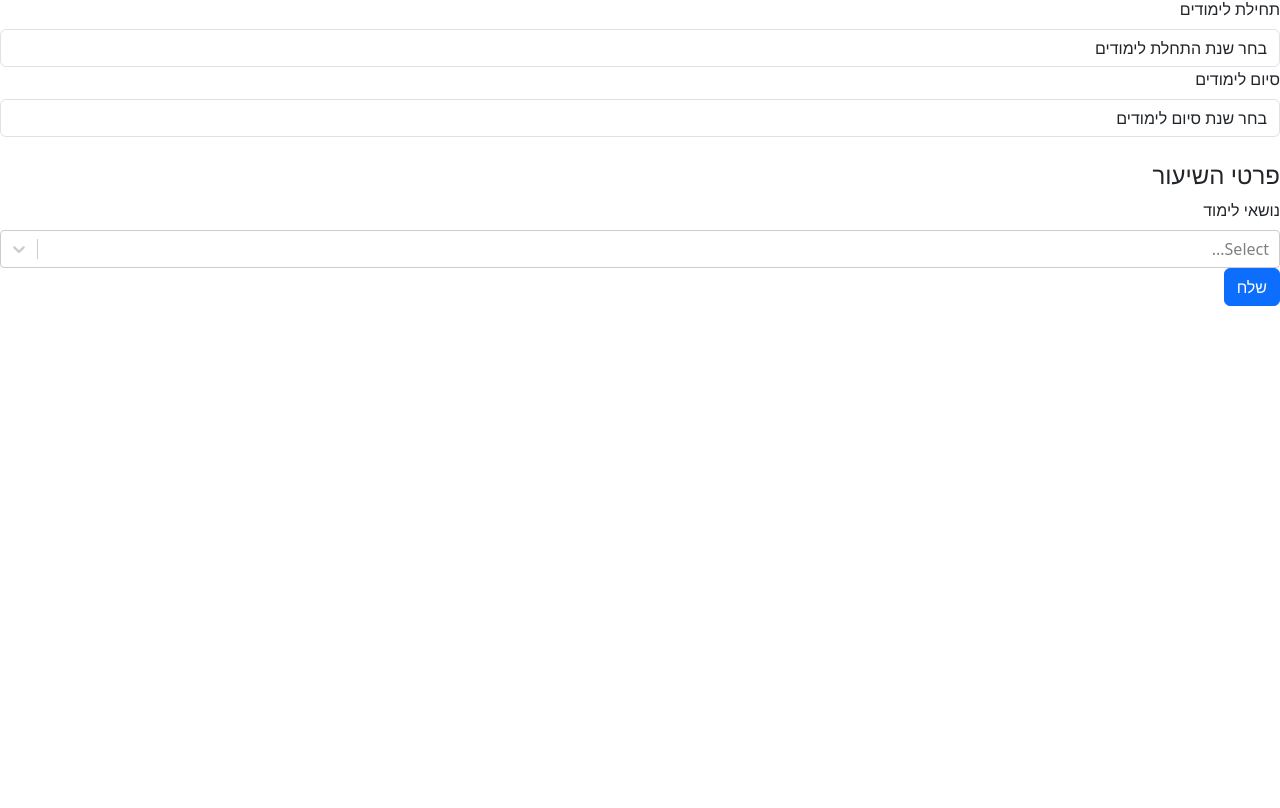
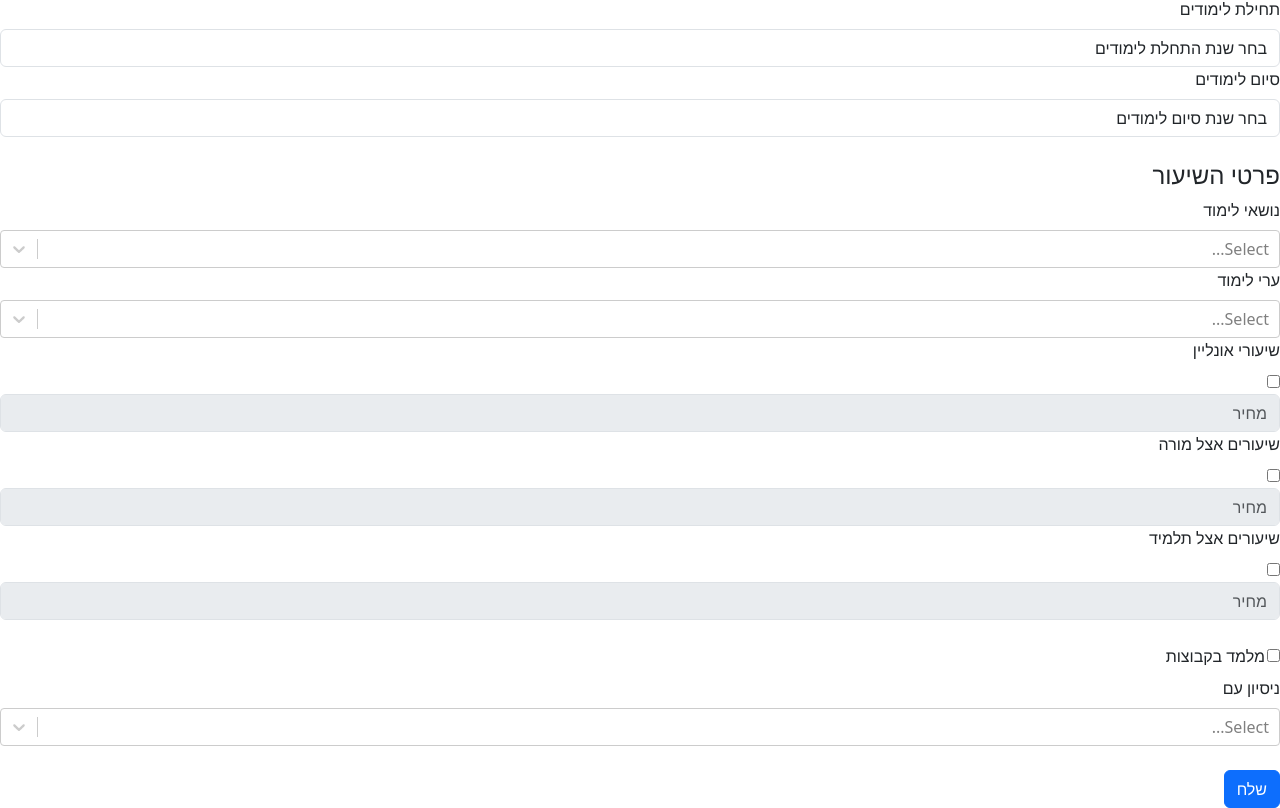
Before and after one commit to englefamily/MentorConnect, a React (Create React App) app in the folder frontend/mentor-connect-app/: page /registerMentor in a window 1280 px wide. Shown: the part 904-1712 px from the top of the page. Before the commit the page ends 1210 px from the top, so only its background shows below. Built offline with nearby package versions, Linux system fonts and the light colour scheme.

Commit message:
update for react

```diff
--- a/frontend/mentor-connect-app/src/components/RegisterMentor.js
+++ b/frontend/mentor-connect-app/src/components/RegisterMentor.js
@@ -10,6 +10,11 @@ import Select from "react-select";
 
 const RegisterMentor = () => {
   const [mentorCreated, setMentorCreated] = useState(false);
+  const [teachField, setTeachField] = useState({
+    teach_at_mentor: true,
+    teach_at_student: true,
+    teach_online: true,
+  });
   const [pw2, setPw2] = useState("");
   const [errors, setErrors] = useState({});
   const [mentorData, setMentorData] = useState({
@@ -32,30 +37,44 @@ const RegisterMentor = () => {
     teach_at_mentor: "",
     teach_at_student: "",
     teach_online: "",
-    // experience_with: [],
-    // group_teaching: true,
-    // students: [
-    //     1
-    // ],
+    study_cities: [],
+    experience_with: [],
+    group_teaching: false,
+
     topics: [],
   });
 
   const passwordRegex =
     /^(?=.*[a-zA-Z])(?=.*\d)(?=.*[!@#$%^&*()\-_=+{};:,<.>])(?!.*\s).{8,}$/;
   const phoneNumberRegex = /^05\d{8}$/;
+  const priceRegex = /^([4-9][0-9]|[1-3][0-9]{2}|400)$/;
 
   useEffect(() => {
-    console.log(mentorData.topics)
-  }, [mentorData.topics]);
+    console.log(mentorData.study_cities);
+  }, [mentorData.study_cities]);
 
   const validateField = (name, value) => {
-    console.log('From Validator _name_:', name)
-    console.log('From Validator _value_:', value)
+    console.log("From Validator _name_:", name);
+    console.log("From Validator _value_:", value);
     let error = "";
 
     // Validate required fields
     if (name === "phone_num" && !phoneNumberRegex.test(value)) {
       error = "מספר הפאלפון חייב להיות בעל 10 ספרות";
+    }
+
+    if (
+      name === "teach_online" ||
+      name === "teach_at_mentor" ||
+      name === "teach_at_student"
+    ) {
+      if (!priceRegex.test(value) && teachField[name] !== true) {
+        error = "טווח המחירים חייב להיות בין 40 ל 400";
+      }
+      if (value === "" && teachField[name] !== true) {
+        error = "שדה חובה";
+      }
+      return error;
     }
 
     if (name === "user.password" && !passwordRegex.test(value)) {
@@ -67,11 +86,16 @@ const RegisterMentor = () => {
             - אינה מכילה רווחים`;
     }
     //
+    if (typeof value === "object") {
+      if (value.length === 0) {
+        error = "שדה חובה";
+      }
+      return error;
+    }
 
-    if (typeof(value) === 'object' && value.length !== 0 || value === undefined || value.trim() === "") {
+    if (value === undefined || value.trim() === "") {
       error = "שדה חובה";
     }
-
     // Validate confirm password
     if (name === "confirm_password" && value !== mentorData.user.password) {
       error = "הסיסמאות לא תואמות";
@@ -81,10 +105,36 @@ const RegisterMentor = () => {
   };
 
   const handleChange = (event) => {
+    const { name, value } = event.target;
 
-    const { name, value } = event.target;
     if (value === null) {
       value = "";
+    }
+
+    if (name === "group_teaching") {
+      setMentorData((prevState) => ({
+        ...prevState,
+        [name]: !prevState[name],
+      }));
+      return null;
+    }
+
+    if (value === "on") {
+      if (teachField[name] === false) {
+        setMentorData((prevState) => ({
+          ...prevState,
+          [name]: "",
+        }));
+        setErrors((prevErrors) => ({
+          ...prevErrors,
+          [name]: "",
+        }));
+      }
+      setTeachField((prevState) => ({
+        ...prevState,
+        [name]: !prevState[name],
+      }));
+      return null;
     }
 
     let error = validateField(name, value);
@@ -159,7 +209,6 @@ const RegisterMentor = () => {
       fetch_api("mentor", "POST", mentorData)
         .then((response) => {
           setMentorCreated(true);
-
         })
         .catch((response) => {
           let phone_num_error = "";
@@ -335,16 +384,19 @@ const RegisterMentor = () => {
             isSearchable={true}
             name="city_residence"
             options={CITIES_CHOICES}
-            onChange={(res) =>{
-                const res_ = res ? res : {value: ''}
-                handleChange({
-                  target: { value: res_.value, name: "city_residence" },
-                })
+            onChange={(res) => {
+              const res_ = res ? res : { value: "" };
+              handleChange({
+                target: { value: res_.value, name: "city_residence" },
+              });
             }}
             onBlur={() => {
-                handleChange({
-                  target: { value: mentorData.city_residence, name: "city_residence" },
-                })
+              handleChange({
+                target: {
+                  value: mentorData.city_residence,
+                  name: "city_residence",
+                },
+              });
             }}
           />
 
@@ -431,33 +483,141 @@ const RegisterMentor = () => {
             name="topics"
             value={mentorData.topics}
             options={CITIES_CHOICES}
-            className="basic-multi-select"
-            classNamePrefix="select"
-            onChange={(res)=>{handleChange({target: {value: res, name: 'topics'}})}}
-            onBlur={(res)=>{handleChange({target: {value: res.value, name: 'topics'}})}}
-
+            onChange={(res) => {
+              handleChange({ target: { value: res, name: "topics" } });
+            }}
+            onBlur={(res) => {
+              handleChange({
+                target: { value: mentorData.topics, name: "topics" },
+              });
+            }}
           />
           {errors.topics && (
             <Form.Text className="text-danger">{errors.topics}</Form.Text>
           )}
         </Form.Group>
         {/* Study Cities */}
-        {/* <Form.Group controlId="studyCities">
-          <Form.Label>ערים לימוד</Form.Label>
+        <Form.Group controlId="studyCities">
+          <Form.Label>ערי לימוד</Form.Label>
+          <Select
+            isMulti
+            name="study_cities"
+            value={mentorData.study_cities}
+            options={CITIES_CHOICES}
+            onChange={(res) => {
+              console.log(res);
+              handleChange({ target: { value: res, name: "study_cities" } });
+            }}
+            onBlur={(res) => {
+              handleChange({
+                target: {
+                  value: mentorData.study_cities,
+                  name: "study_cities",
+                },
+              });
+            }}
+          />
+          {errors.study_cities && (
+            <Form.Text className="text-danger">{errors.study_cities}</Form.Text>
+          )}
+        </Form.Group>
+
+        <Form.Group>
+          <Form.Label>שיעורי אונליין</Form.Label>
+          <br />
+          <input type="checkbox" name="teach_online" onChange={handleChange} />
           <Form.Control
-            as="select"
-            name="studyCities"
-            multiple
-            value={mentorData.studyCities}
+            type="number"
+            placeholder="מחיר"
+            disabled={teachField.teach_online}
+            name="teach_online"
             onChange={handleChange}
-          >
-            <option value="Tel Aviv-Yafo">תל אביב-יפו</option>
-            <option value="Jerusalem">ירושלים</option>
-          </Form.Control>
-          {errors.studyCities && (
-            <Form.Text className="text-danger">{errors.studyCities}</Form.Text>
+            value={mentorData.teach_online}
+          />
+        </Form.Group>
+        {errors.teach_online && (
+          <Form.Text className="text-danger">{errors.teach_online}</Form.Text>
+        )}
+        <Form.Group>
+          <Form.Label>שיעורים אצל מורה</Form.Label>
+          <br />
+          <input
+            type="checkbox"
+            name="teach_at_mentor"
+            onChange={handleChange}
+          />
+          <Form.Control
+            type="number"
+            placeholder="מחיר"
+            disabled={teachField.teach_at_mentor}
+            name="teach_at_mentor"
+            onChange={handleChange}
+            value={mentorData.teach_at_mentor}
+          />
+        </Form.Group>
+        {errors.teach_at_mentor && (
+          <Form.Text className="text-danger">
+            {errors.teach_at_mentor}
+          </Form.Text>
+        )}
+        <Form.Group>
+          <Form.Label>שיעורים אצל תלמיד</Form.Label>
+          <br />
+          <input
+            type="checkbox"
+            name="teach_at_student"
+            onChange={handleChange}
+          />
+          <Form.Control
+            type="number"
+            placeholder="מחיר"
+            disabled={teachField.teach_at_student}
+            name="teach_at_student"
+            onChange={handleChange}
+            value={mentorData.teach_at_student}
+          />
+        </Form.Group>
+        {errors.teach_at_student && (
+          <Form.Text className="text-danger">
+            {errors.teach_at_student}
+          </Form.Text>
+        )}
+        <br/>
+        <Form.Group>
+          <input
+            type="checkbox"
+            name="group_teaching"
+            onChange={handleChange}
+            style={{marginLeft: '2px'}}
+          />
+          <Form.Label>מלמד בקבוצות</Form.Label>
+        </Form.Group>
+
+        <Form.Group controlId="studyCities">
+          <Form.Label>ניסיון עם</Form.Label>
+          <Select
+            isMulti
+            name="study_cities"
+            value={mentorData.experience_with}
+            options={CITIES_CHOICES}
+            onChange={(res) => {
+              console.log(res);
+              handleChange({ target: { value: res, name: "study_cities" } });
+            }}
+            onBlur={(res) => {
+              handleChange({
+                target: {
+                  value: mentorData.study_cities,
+                  name: "study_cities",
+                },
+              });
+            }}
+          />
+          {errors.study_cities && (
+            <Form.Text className="text-danger">{errors.study_cities}</Form.Text>
           )}
-        </Form.Group> */}
+        </Form.Group>
+
         {/* Self Description Title
         {/* <Form.Group controlId="selfDescriptionTitle">
           <Form.Label>כותרת תיאור עצמי</Form.Label>
@@ -551,6 +711,7 @@ const RegisterMentor = () => {
           />
           {errors.groupTeaching && <Form.Text className="text-danger">{errors.groupTeaching}</Form.Text>}
         </Form.Group> */}
+        <br />
         <Button variant="primary" type="submit">
           שלח
         </Button>
--- a/frontend/mentor-connect-app/src/helpers/avariables.js
+++ b/frontend/mentor-connect-app/src/helpers/avariables.js
@@ -12,7 +12,6 @@ export const EDUCATION_LEVEL = [
 ];
 
 export const CITIES_CHOICES = [
-    { "value": "", "label": "בחר עיר" },
     { "value": "Jerusalem", "label": "ירושלים" },
     { "value": "Tel Aviv-Yafo", "label": "תל אביב-יפו" },
     { "value": "Haifa", "label": "חיפה" },
```
